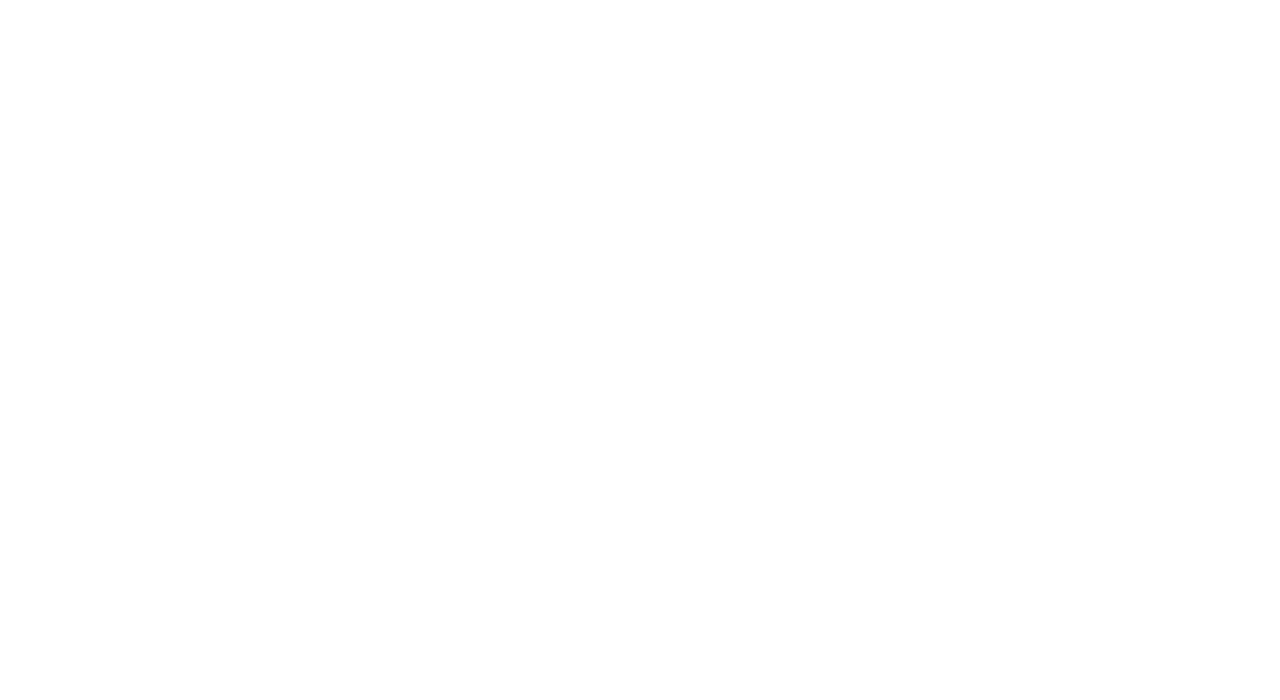
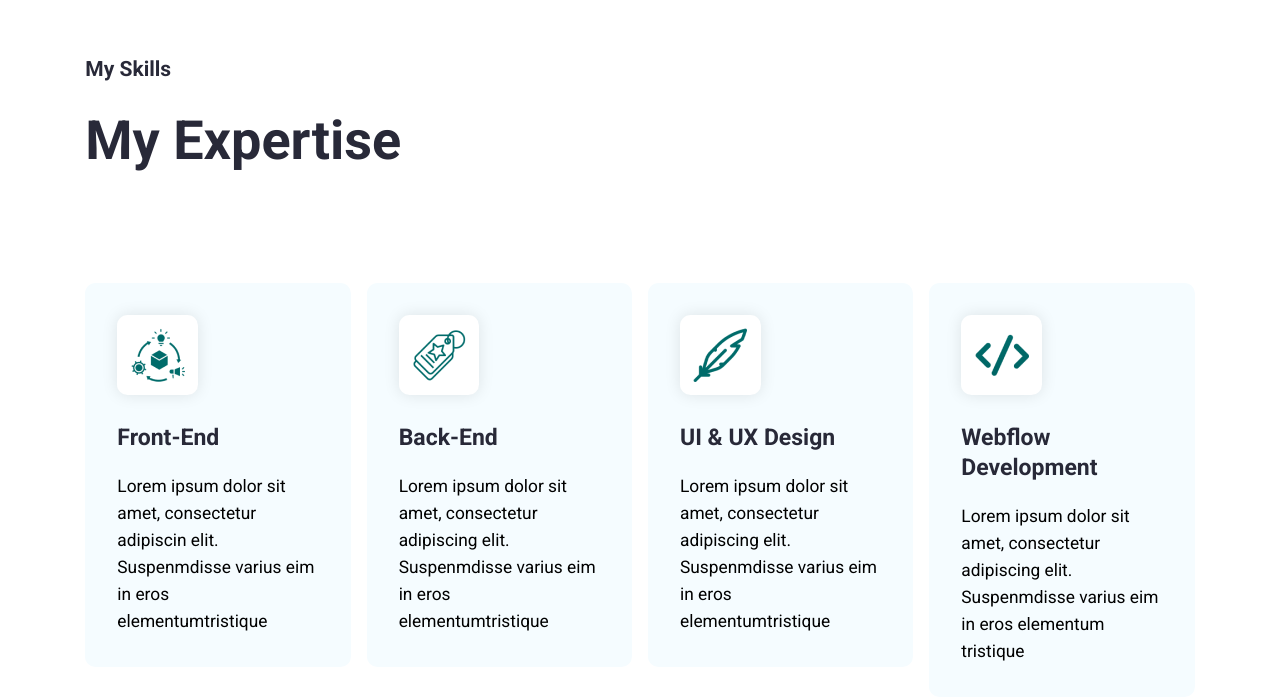
Before and after one commit to EsraaNasr92/React-Portfolio, a React (Create React App) app: page / in a window 1280 px wide. Shown: the part 792-1492 px from the top of the page. Before the commit the page ends 800 px from the top, so only its background shows below. Built offline with nearby package versions, Linux system fonts and the light colour scheme.

Commit message:
Added: Skills section

```diff
--- a/src/Page/Home/Homescreen/index.jsx
+++ b/src/Page/Home/Homescreen/index.jsx
@@ -1,9 +1,11 @@
 import HeroSection from "../HeroSection";
+import MySkills from "../MySkills";
 
 export default function Home (){
     return(
         <>
             <HeroSection />
+            <MySkills />
         </>
     );
 }
--- a/src/Page/Home/MySkills.jsx
+++ b/src/Page/Home/MySkills.jsx
@@ -0,0 +1,25 @@
+import data from "../../data/index.json";
+
+export default function MySkills() {
+    return(
+        <section className="skills--section" id="mySkills">
+        <div className="portfolio--container">
+            <p className="section--title">My Skills</p>
+            <h2 className="skills--section--heading">My Expertise</h2>
+        </div>
+        <div className="skills--section--container">
+        {data?.skills?.map((item, index) => (
+            <div key={index} className="skills--section--card">
+            <div className="skills--section--img">
+                <img src={item.src} alt="Product Chain" />
+            </div>
+            <div className="skills--section--card--content">
+                <h3 className="skills--section--title">{item.title}</h3>
+                <p className="skills--section--description">{item.description}</p>
+            </div>
+            </div>
+        ))}
+        </div>
+        </section>
+    );
+}
--- /dev/null
+++ b/src/data/index.json
@@ -0,0 +1,28 @@
+{
+    "skills":[
+        {
+            "id": "1",
+            "src": "./img/product-chain-1.png",
+            "title": "Front-End",
+            "description": "Lorem ipsum dolor sit amet, consectetur adipiscin elit. Suspenmdisse varius eim in eros elementumtristique"
+        },
+        {
+            "id": "2",
+            "src": "./img/tag-1.png",
+            "title": "Back-End",
+            "description": "Lorem ipsum dolor sit amet, consectetur adipiscing elit. Suspenmdisse varius eim in eros elementumtristique"
+        },
+        {
+            "id": "3",
+            "src": "./img/feather-pen-2.png",
+            "title": "UI & UX Design",
+            "description": "Lorem ipsum dolor sit amet, consectetur adipiscing elit. Suspenmdisse varius eim in eros elementumtristique"
+        },
+        {
+            "id": "4",
+            "src": "./img/feather-pen-1.png",
+            "title": "Webflow Development",
+            "description": "Lorem ipsum dolor sit amet, consectetur adipiscing elit. Suspenmdisse varius eim in eros elementum tristique"
+        }
+    ]
+}
```
